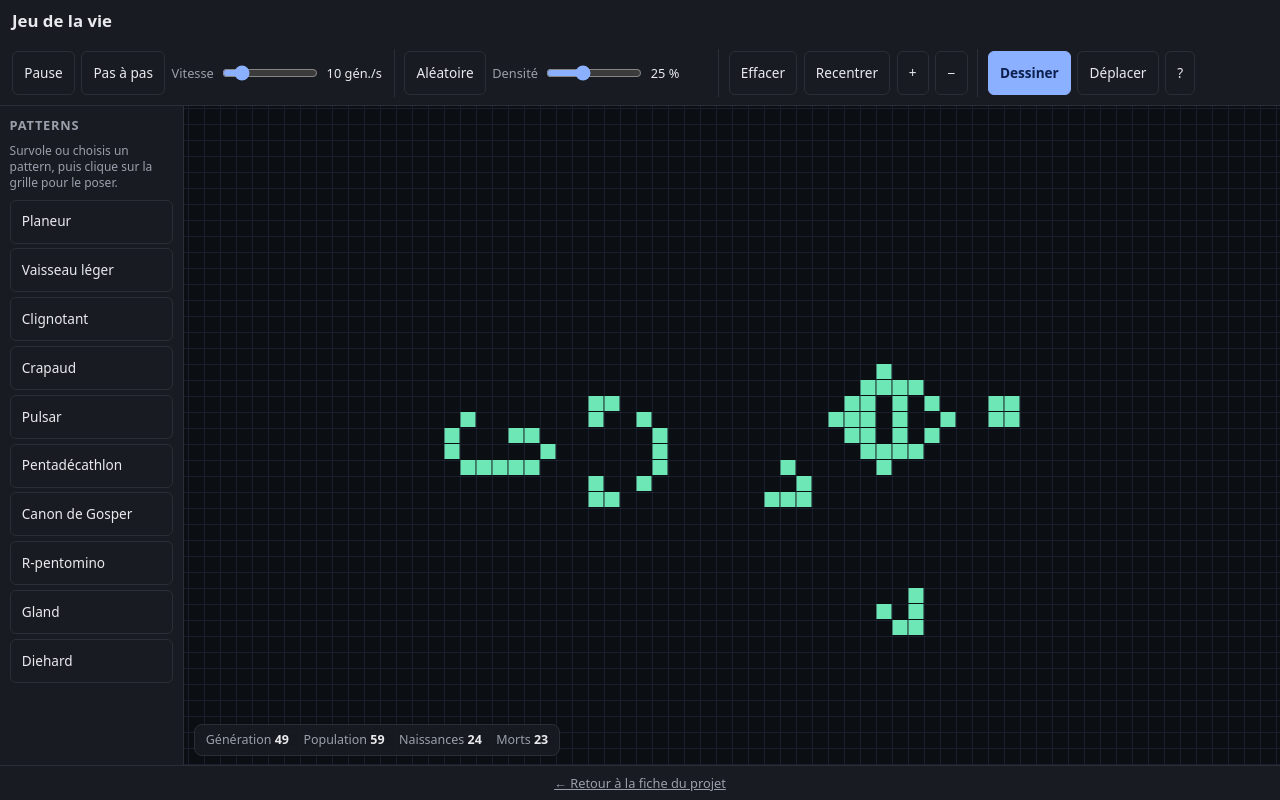
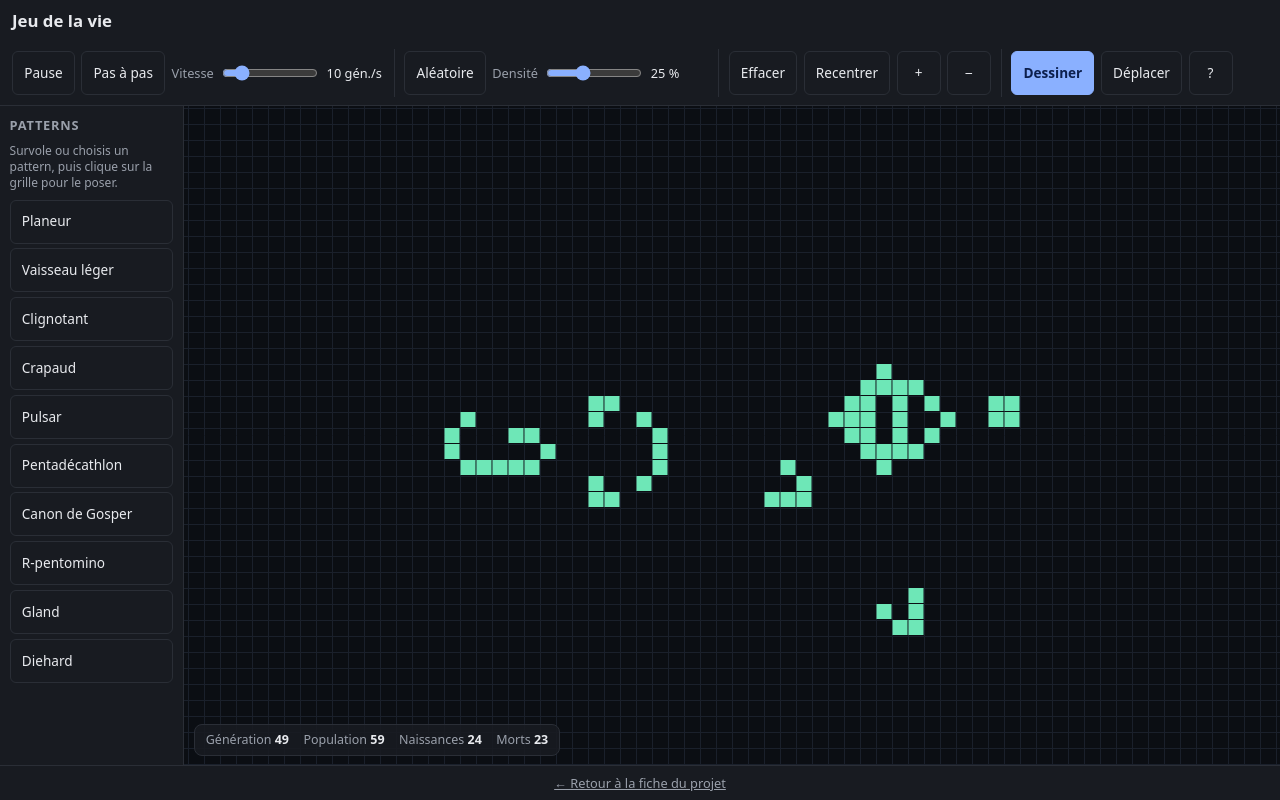
Before and after one commit to Arthur-Lecomte/Jeu-de-la-vie, a website built with Vite: page index.html in a window 1280 px wide. Built offline with nearby package versions, Linux system fonts and the light colour scheme.

Commit message:
fix(ui): give single-glyph buttons a 44px minimum width
The zoom and help buttons only had the charter 44px floor on height;
their +, - and ? glyphs left them ~30px wide. Add min-width so the
touch target meets the charter on both axes, like prisma already does.

Co-Authored-By: Claude Fable 5 <noreply@anthropic.com>
Claude-Session: https://claude.ai/code/session_01XJTGEqG5R5AxiqF1LLdPM5

```diff
--- a/src/style.css
+++ b/src/style.css
@@ -82,6 +82,14 @@ button {
 
 button:hover {
   border-color: var(--color-muted);
+}
+
+/* Single-glyph buttons (+, −, ?) need a floor on the horizontal axis too
+   to reach the 44px touch-target size of the demo charter. */
+#zoom-in,
+#zoom-out,
+#help-btn {
+  min-width: 44px;
 }
 
 button[aria-pressed='true'] {
```
